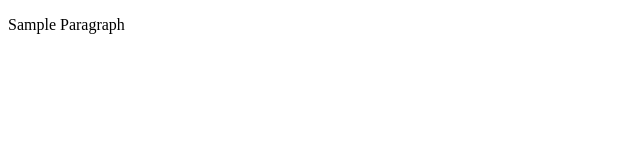
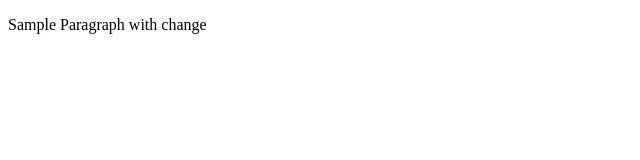
Before and after one commit to Prathyushkv/CICD, a plain HTML site: page index.html in a window 1280 px wide. Shown: the whole page, without its empty margins (0-640 px from the left). Drawn offline with Linux system fonts and the light colour scheme.

Commit message:
second commit

```diff
--- a/index.html
+++ b/index.html
@@ -6,6 +6,6 @@
     <title>Document</title>
   </head>
   <body>
-    <p>Sample Paragraph</p>
+    <p>Sample Paragraph with change</p>
   </body>
 </html>
```
